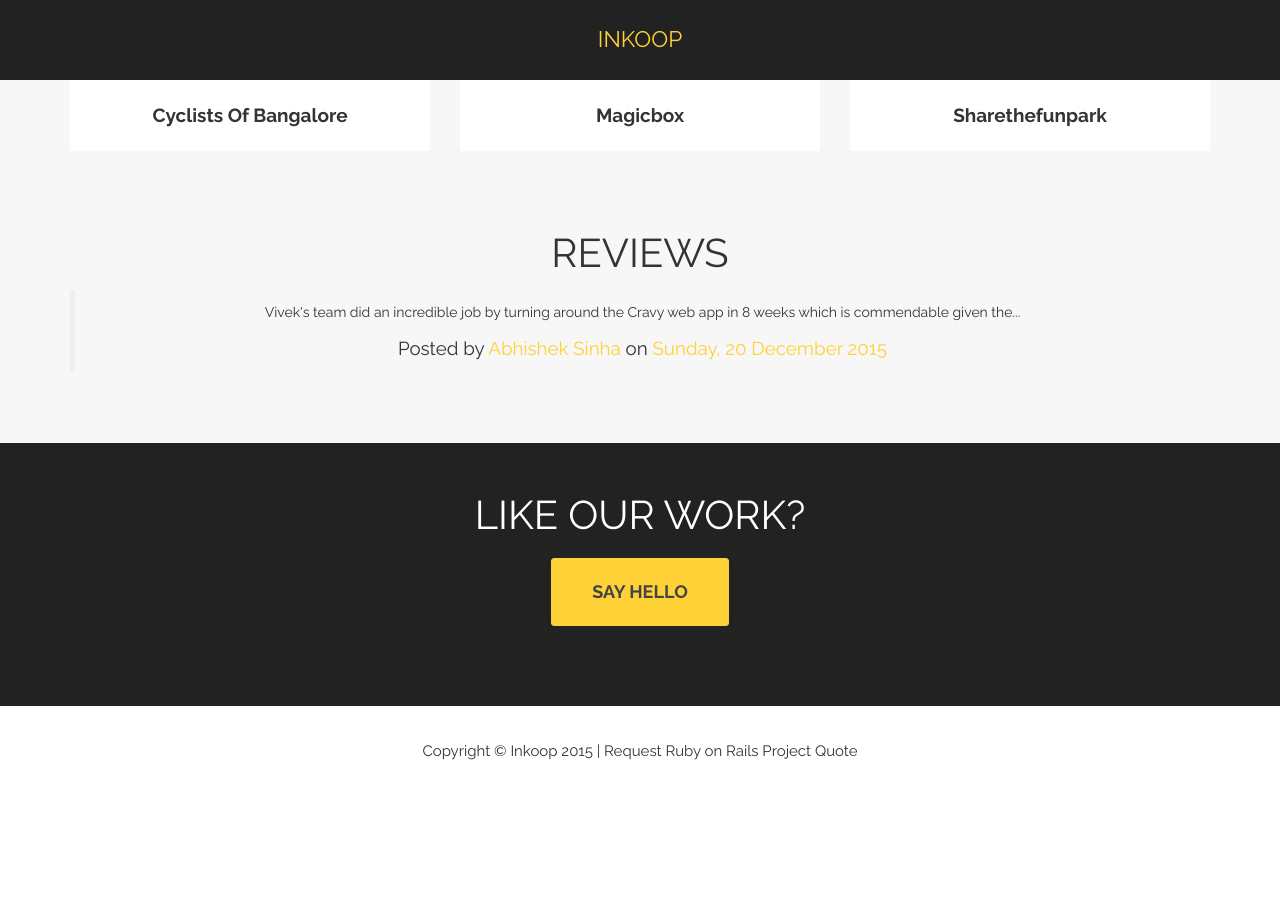
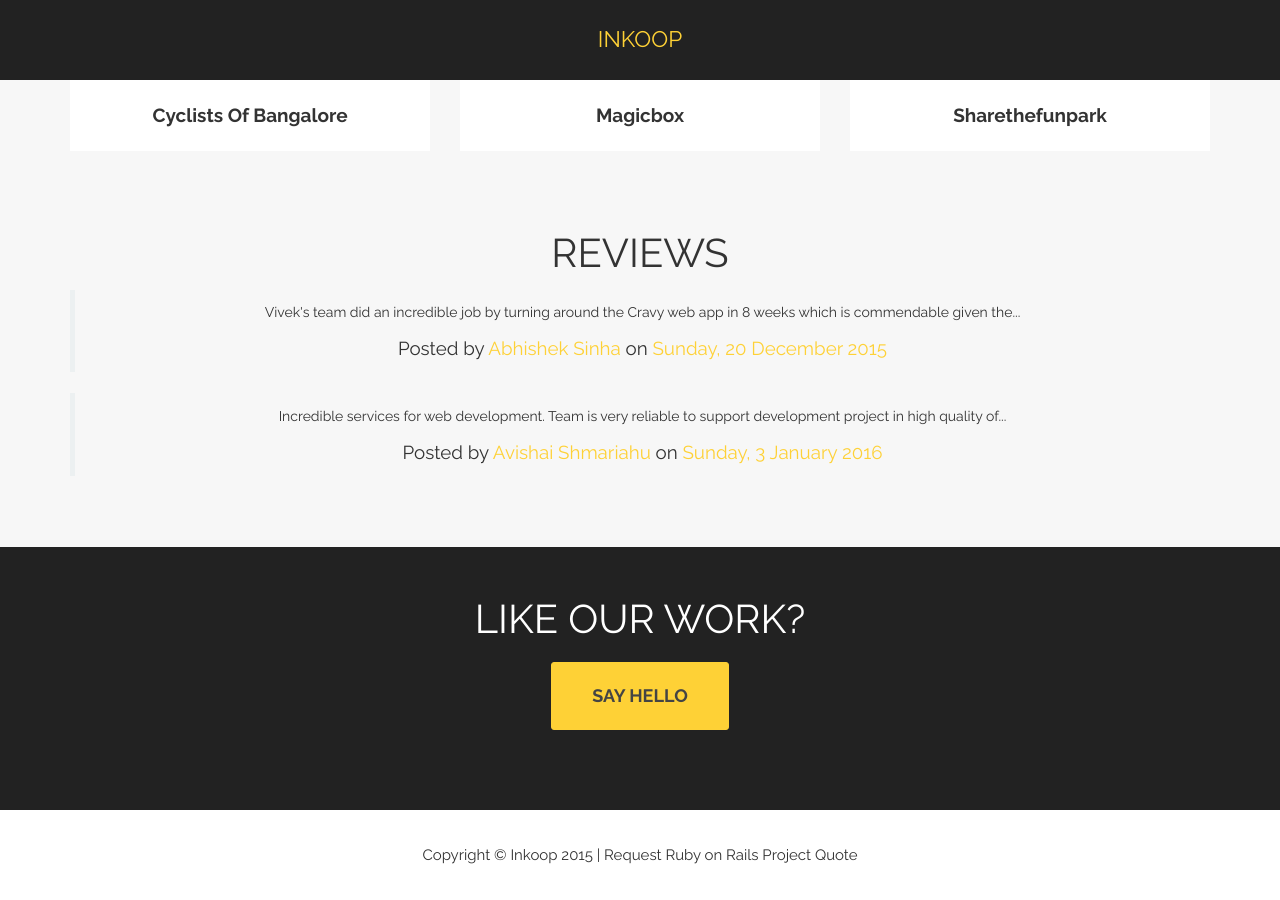
Before and after one commit to dharanijayakanthan/inkoop.github.io, a Jekyll site: the page built from index.html, in a window 1280 px wide and 900 px high, scrolled down 1089 px. Built offline with Jekyll 4.4.1, drawn with Linux system fonts in a browser that asks for light colours; before the commit the page ends 1885 px from its top, so only the background shows below that.

Commit message:
review of Avishai added

```diff
--- a/_includes/review.html
+++ b/_includes/review.html
@@ -3,7 +3,11 @@
     <div class="row">
       <div class="col-lg-12 text-center">
         <h2 class="section-heading">Reviews</h2>
+
         <div id="fb-root"></div><script>(function(d, s, id) {  var js, fjs = d.getElementsByTagName(s)[0];  if (d.getElementById(id)) return;  js = d.createElement(s); js.id = id;  js.src = "//connect.facebook.net/en_GB/sdk.js#xfbml=1&version=v2.3";  fjs.parentNode.insertBefore(js, fjs);}(document, 'script', 'facebook-jssdk'));</script><div class="fb-post" data-href="https://www.facebook.com/inkoop.consultancy/posts/1196583053690249" data-width="500"><div class="fb-xfbml-parse-ignore"><blockquote cite="https://www.facebook.com/inkoop.consultancy/posts/1196583053690249"><p>Vivek&#039;s team did an incredible job by turning around the Cravy web app in 8 weeks which is commendable given the...</p>Posted by <a href="#" role="button">Abhishek Sinha</a> on&nbsp;<a href="https://www.facebook.com/inkoop.consultancy/posts/1196583053690249">Sunday, 20 December 2015</a></blockquote></div></div>
+
+        <div id="fb-root"></div><script>(function(d, s, id) {  var js, fjs = d.getElementsByTagName(s)[0];  if (d.getElementById(id)) return;  js = d.createElement(s); js.id = id;  js.src = "//connect.facebook.net/en_GB/sdk.js#xfbml=1&version=v2.3";  fjs.parentNode.insertBefore(js, fjs);}(document, 'script', 'facebook-jssdk'));</script><div class="fb-post" data-href="https://www.facebook.com/inkoop.consultancy/posts/1205558422792712" data-width="500"><div class="fb-xfbml-parse-ignore"><blockquote cite="https://www.facebook.com/inkoop.consultancy/posts/1205558422792712"><p>Incredible services for web development. Team is very reliable to support development project in high quality of...</p>Posted by <a href="https://www.facebook.com/avishai.shmariahu">Avishai Shmariahu</a> on&nbsp;<a href="https://www.facebook.com/inkoop.consultancy/posts/1205558422792712">Sunday, 3 January 2016</a></blockquote></div></div>
+
       </div>
     </div>
   </div>
```
